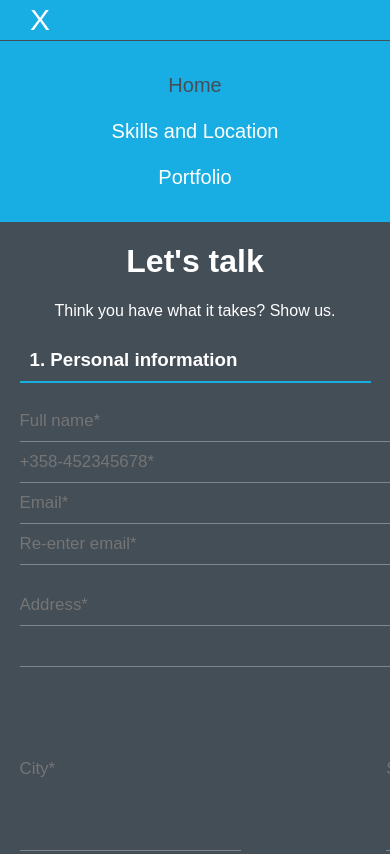
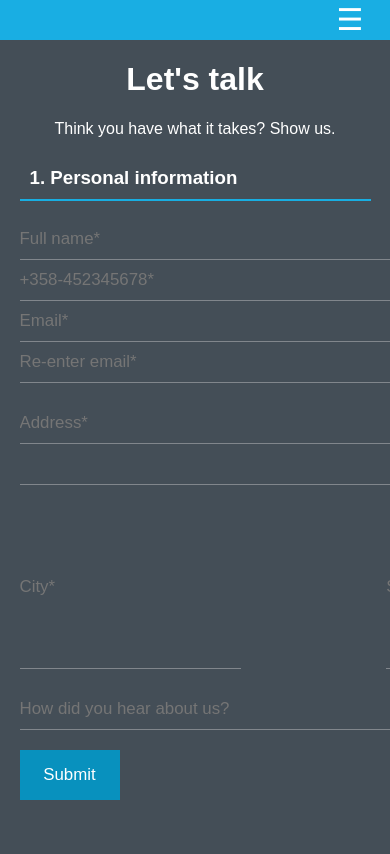
Before and after one commit to niloomotita/job-app-form, a React app: page / in a window 390 px wide. Shown: the top 854 px of the page. Built offline with nearby package versions, Linux system fonts and the light colour scheme.

Commit message:
fix a bug in hamburger menue

```diff
--- a/src/components/Header.js
+++ b/src/components/Header.js
@@ -7,29 +7,30 @@ class Header extends Component {
   constructor(props) {
     super(props);
     this.state = {
-      menuBtn: "not-visible",
-      headerVisibele: "visible-item",
-      spanClose: "visible-item",
+      menuBtn: "visible-item",
+      headerVisible: "not-visible",
+      spanClose: "not-visible",
     };
   }
   handleToggleOpen = () => {
     this.setState({
       menuBtn: "not-visible",
-      headerVisibele: "visible-item",
-      spanClose: "visible-item"
+      headerVisible: "visible-item",
+      spanClose: "visible-item",
+
     });
   };
   handleToggleClose = () => {
     this.setState({
       menuBtn: "visible-item",
-      headerVisibele: "not-visible",
+      headerVisible: "not-visible",
       spanClose: "not-visible",
     });
   };
   render() {
     return (
       <div className="header-container">
-        <ul className={`header ${this.state.headerVisibele}`}>
+        <ul className={`header ${this.state.headerVisible}`}>
           <NavLink  exact to="/" className="item store">
             <li>Home</li>
           </NavLink>
--- a/src/styles/Header.css
+++ b/src/styles/Header.css
@@ -7,7 +7,7 @@
     width: 100%;
     display: flex;
     flex-wrap: wrap;
-    justify-content: space-between;
+    justify-content: flex-end;
 
 }
 .header{
@@ -59,6 +59,9 @@
     color:#444E57;
 }
 @media screen and (max-width:480px){
+    .close{
+        display: none;
+    }
     .toggle{
         display: block;
         text-align: center;
@@ -76,6 +79,7 @@
         display: block;
     }
     .header{
+
         border-top: 1px solid #444E57;
         text-align: center;
         width: 100%;
```
